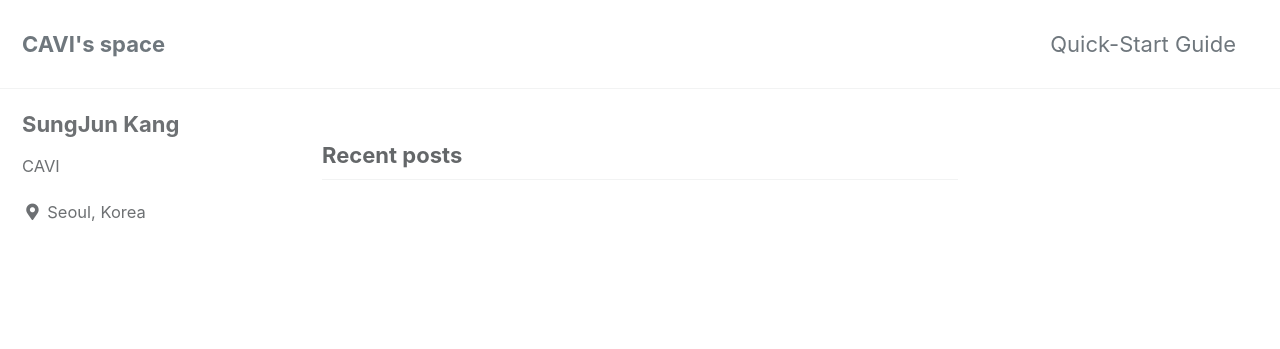
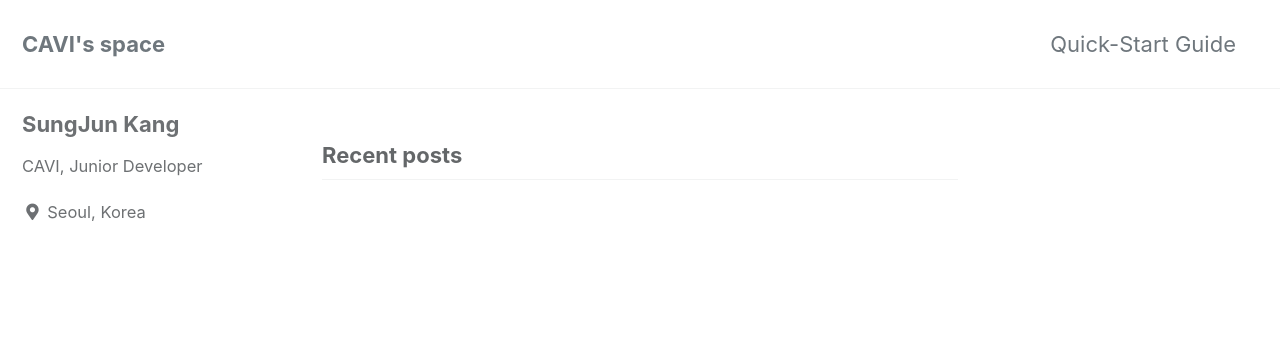
Before and after one commit to tatasa1/tatasa1.github.io, a Jekyll site: the page built from index.html, in a window 1280 px wide. Shown: the top 349 px of the page. Built offline with Jekyll 4.4.1, drawn with Linux system fonts in a browser that asks for light colours; cached includes are drawn as plain includes; the list of posts is cut into pages by our own code.

Commit message:
Update _config.yml

```diff
--- a/_config.yml
+++ b/_config.yml
@@ -20,7 +20,7 @@ title                    : "CAVI's space"
 title_separator          : "-"
 subtitle                 : # site tagline that appears below site title in masthead
 name                     : "SungJun Kang"
-description              : "An amazing website."
+description              : "Computer Vision and AI"
 url                      : # the base hostname & protocol for your site e.g. "https://mmistakes.github.io"
 baseurl                  : # the subpath of your site, e.g. "/blog"
 repository               : # GitHub username/repo-name e.g. "mmistakes/minimal-mistakes"
@@ -103,7 +103,7 @@ analytics:
 author:
   name             : "SungJun Kang"
   avatar           : # path of avatar image, e.g. "/assets/images/bio-photo.jpg"
-  bio              : "CAVI "
+  bio              : "CAVI, Junior Developer"
   location         : "Seoul, Korea"
   email            :
   links:
```
